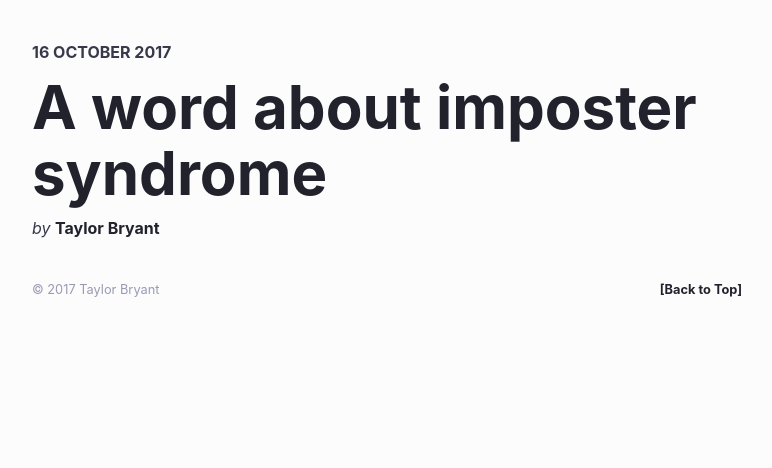
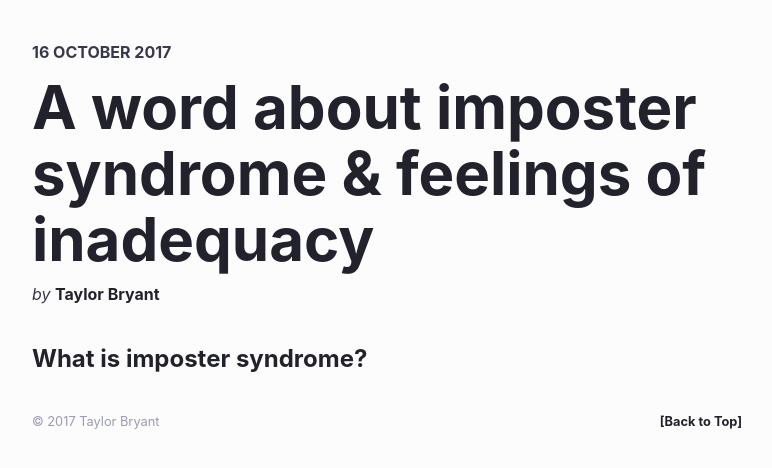
Before and after one commit to scottwater/taylorbryant.github.io, a Jekyll site: the page built from _posts/2017-10-16-a-word-about-imposter-syndrome.md, in a window 1280 px wide. Shown: the top 468 px of the page, without its empty margins (253-1025 px from the left). Built offline with Jekyll 4.4.1, drawn with Linux system fonts in a browser that asks for light colours.

Commit message:
Update 2017-10-16-a-word-about-imposter-syndrome.md

```diff
--- a/_posts/2017-10-16-a-word-about-imposter-syndrome.md
+++ b/_posts/2017-10-16-a-word-about-imposter-syndrome.md
@@ -1,4 +1,8 @@
 ---
-title: A word about imposter syndrome
+title: A word about imposter syndrome & feelings of inadequacy
 permalink: /a-word-about-imposter-syndrome
+description:
+tags: [imposter,syndrome,taylor,bryant,web,design,memphis]
 ---
+
+## What is imposter syndrome?
```
